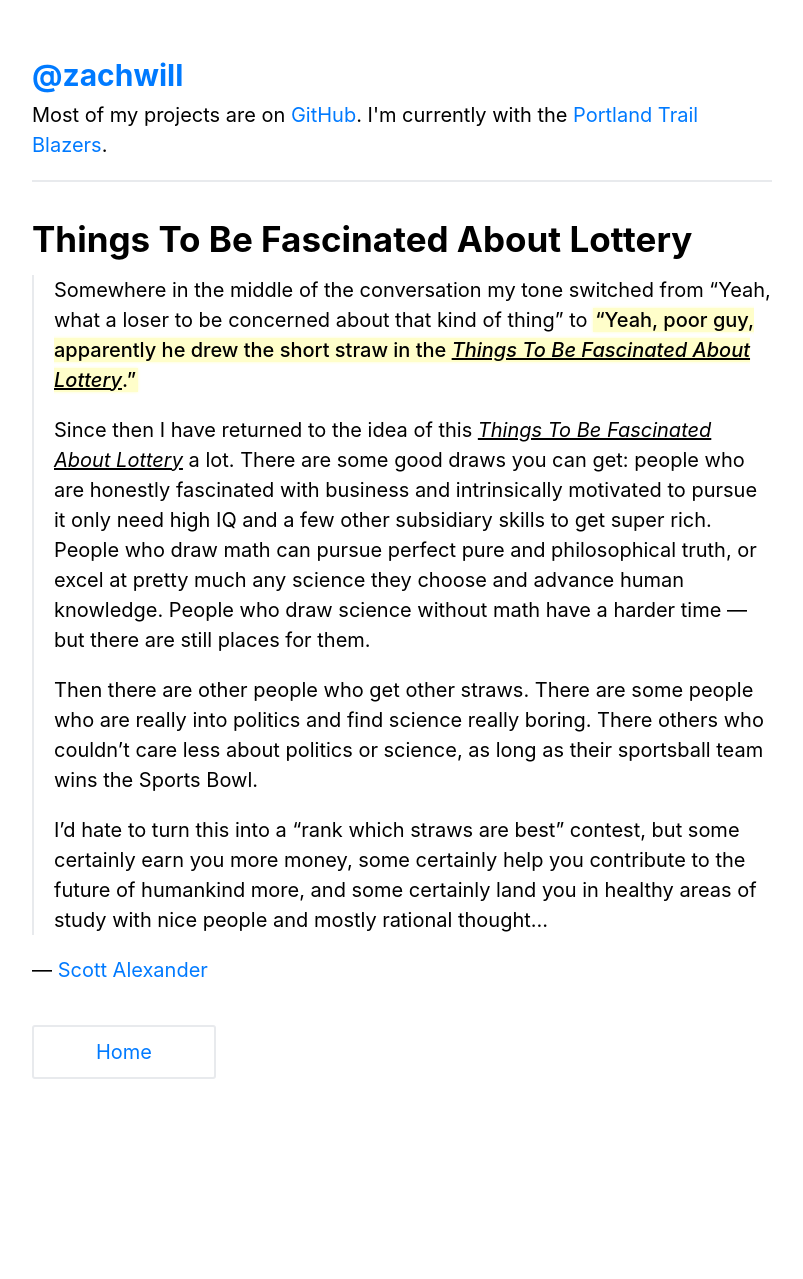
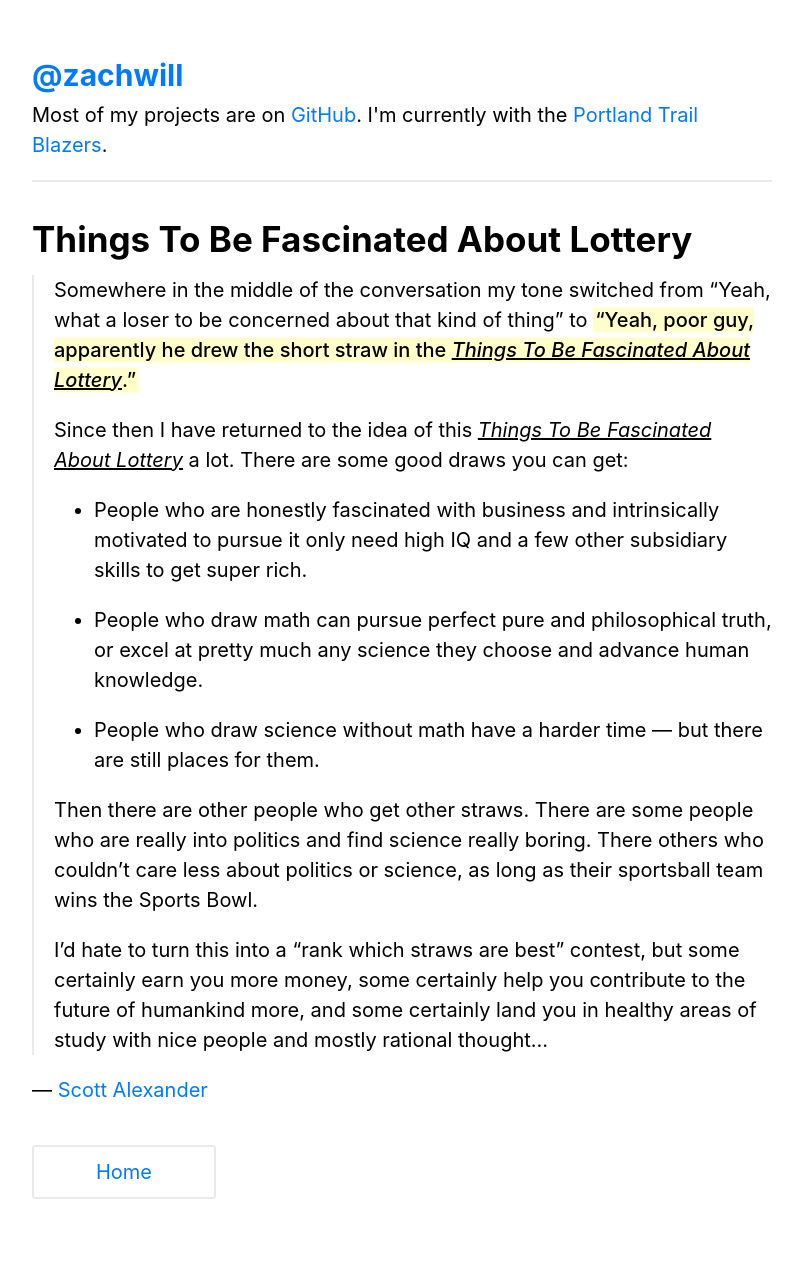
Before and after one commit to zachwill/blog, a Jekyll site: the page built from _posts/2019-08-20-things-to-be-fascinated-about-lottery.md, in a window 1280 px wide. Shown: the whole page, without its empty margins (238-1041 px from the left). Built offline with Jekyll 4.4.1, drawn with Linux system fonts in a browser that asks for light colours; before the commit the page ends 1159 px from its top, so only the background shows below that.

Commit message:
Update formatting

```diff
--- a/_posts/2019-08-20-things-to-be-fascinated-about-lottery.md
+++ b/_posts/2019-08-20-things-to-be-fascinated-about-lottery.md
@@ -11,12 +11,17 @@ permalink : /things-to-be-fascinated-about-lottery/
 > Lottery_.”**
 >
 > Since then I have returned to the idea of this _Things To Be Fascinated About
-> Lottery_ a lot. There are some good draws you can get: people who are honestly
-> fascinated with business and intrinsically motivated to pursue it only need
-> high IQ and a few other subsidiary skills to get super rich. People who draw
-> math can pursue perfect pure and philosophical truth, or excel at pretty much
-> any science they choose and advance human knowledge. People who draw science
-> without math have a harder time &mdash; but there are still places for them.
+> Lottery_ a lot. There are some good draws you can get:
+>
+> * People who are honestly fascinated with business and intrinsically motivated
+>   to pursue it only need high IQ and a few other subsidiary skills to get
+>   super rich.
+>
+> * People who draw math can pursue perfect pure and philosophical truth, or
+>   excel at pretty much any science they choose and advance human knowledge.
+>
+> * People who draw science without math have a harder time &mdash; but there
+>   are still places for them.
 >
 > Then there are other people who get other straws. There are some people
 > who are really into politics and find science really boring. There others who
```
